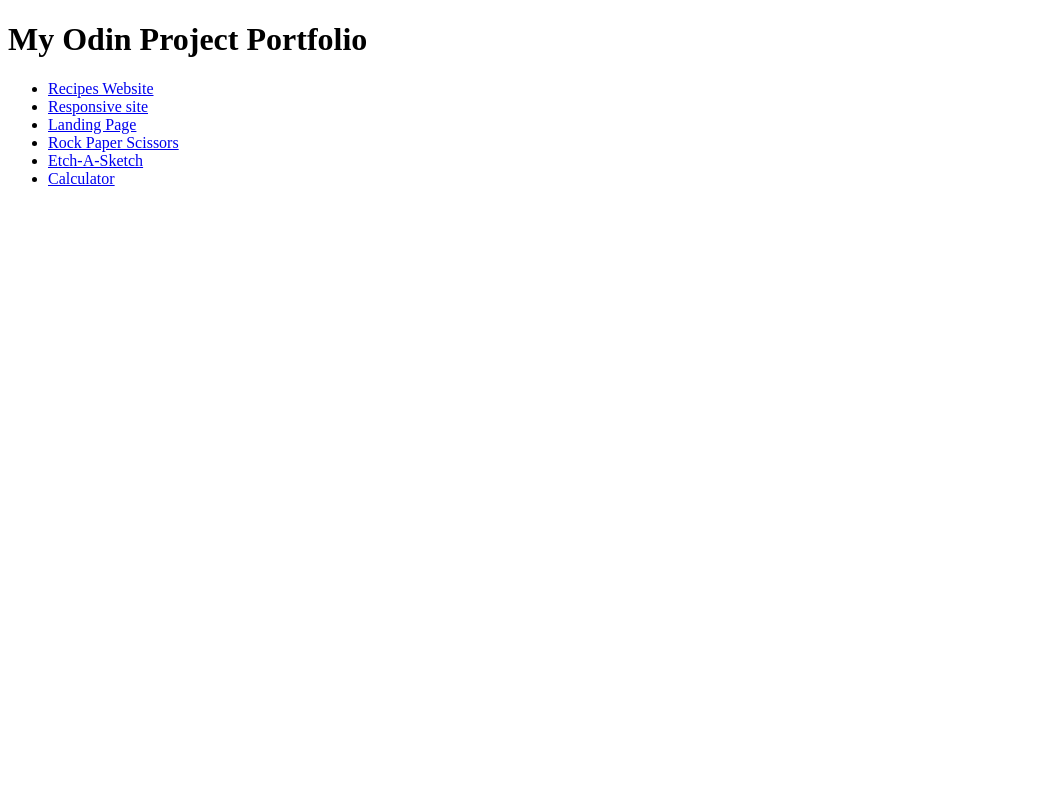
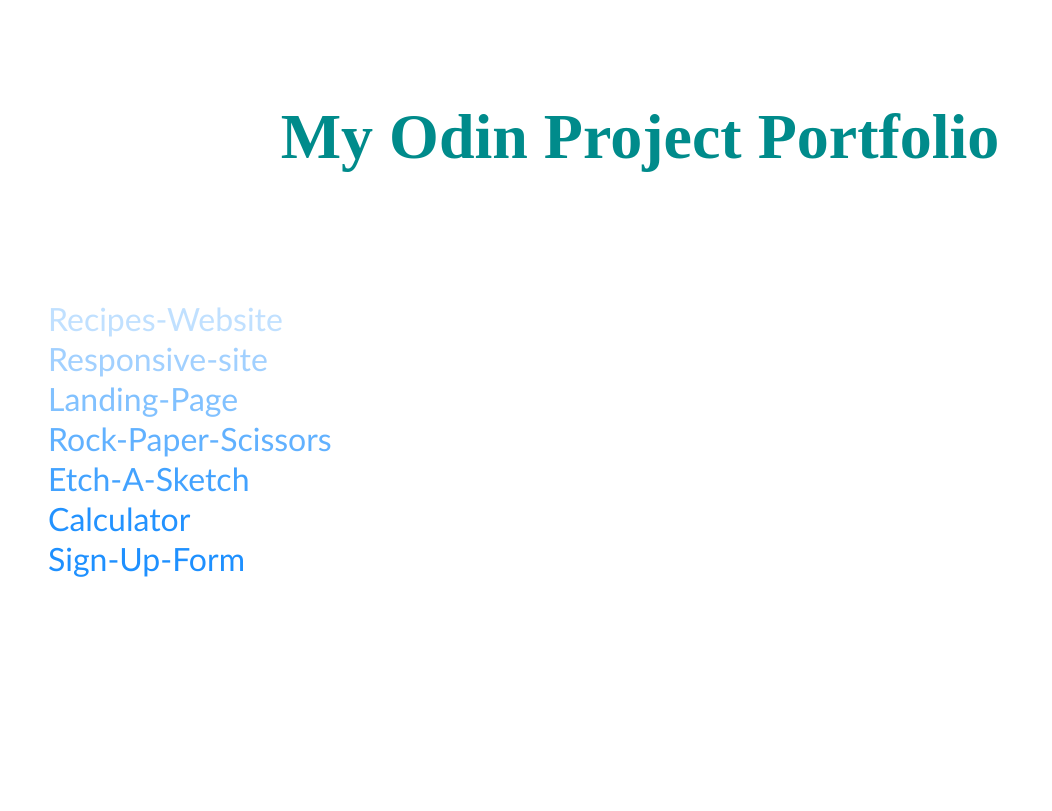
Before and after one commit to sach-indev/OdinProject, a plain HTML site: page index.html in a window 1280 px wide. Shown: the whole page, without its empty margins (0-1052 px from the left). Drawn offline with Linux system fonts and the light colour scheme.

Commit message:
Added basic styling and updated readme and html

```diff
--- a/css/styles.scss
+++ b/css/styles.scss
@@ -1 +1,81 @@
-//ignore this file for now. I'll be doing some stuff with some of the most popular frameworks.
+// *
+// {
+//     border: 2px solid;
+// }
+
+.container
+{
+    display : flex;
+    flex-direction: column;
+    align-items: center;
+    min-height: 100dvh;
+    .title
+    {
+        flex: 1;
+        width: 100%;
+        display: flex;
+        align-items: center;
+        justify-content: center;
+        h1
+        {
+            font-size: 4rem;
+            color: darkcyan;
+        }
+    }
+    .main-list
+    {
+        flex: 2;
+        width: 100%;
+        height: 100%;
+        display: flex;
+        justify-content: center;
+        ul
+        {
+            width: 100%;
+            font-size: 2rem;
+            list-style: none;
+            li
+            {
+                a
+                {
+                    font-family:'Gill Sans', 'Gill Sans MT', Calibri, 'Trebuchet MS', sans-serif;
+                    text-decoration: none;
+                }
+                a:focus-visible
+                {
+                    outline: 2px solid dodgerblue;
+                    outline-offset: 2px;
+                }
+            }
+
+            li:nth-child(1) a
+            {
+                color: rgb(30, 144, 255, 0.28)
+            }
+            li:nth-child(2) a
+            {
+                color: rgb(30, 144, 255, 0.42)
+            }
+            li:nth-child(3) a
+            {
+                color: rgb(30, 144, 255, 0.56)
+            }
+            li:nth-child(4) a
+            {
+                color: rgb(30, 144, 255, 0.70)
+            }
+            li:nth-child(5) a
+            {
+                color: rgb(30, 144, 255, 0.84)
+            }
+            li:nth-child(6) a
+            {
+                color: rgb(30, 144, 255, 0.98)
+            }
+            li:nth-child(7) a
+            {
+                color: rgb(30, 144, 255)
+            }
+        }
+    }
+}
--- a/index.html
+++ b/index.html
@@ -2,17 +2,26 @@
 <html>
 <head>
     <title>My Odin Projects</title>
+    <link rel="stylesheet" href="css/styles.css">
 </head>
 <body>
-    <h1>My Odin Project Portfolio</h1>
+    <div class="container">
 
-    <ul>
-        <li><a href="./Html-recipes/">Recipes Website</a></li>
-        <li><a href="./Responsive-Site/"> Responsive site</a></li>
-        <li><a href="./Landing-page/"> Landing Page</a></li>
-        <li><a href="./Rock-paper-scissors/">Rock Paper Scissors</a></li>
-        <li><a href="./Etch-A-Sketch/">Etch-A-Sketch</a></li>
-        <li><a href="./calculator/">Calculator</a></li>
-    </ul>
+        <div class="title">
+            <h1>My Odin Project Portfolio</h1>
+        </div>
+
+        <div class="main-list">
+            <ul>
+                <li><a href="./Html-recipes/">Recipes-Website</a></li>
+                <li><a href="./Responsive-Site/"> Responsive-site</a></li>
+                <li><a href="./Landing-page/"> Landing-Page</a></li>
+                <li><a href="./Rock-paper-scissors/">Rock-Paper-Scissors</a></li>
+                <li><a href="./Etch-A-Sketch/">Etch-A-Sketch</a></li>
+                <li><a href="./calculator/">Calculator</a></li>
+                <li><a href="./sign-up-form/">Sign-Up-Form</a></li>
+            </ul>
+        </div>
+    </div>
 </body>
 </html>
```
Also changed, not shown: README.md, css/styles.css, 1 other file.
